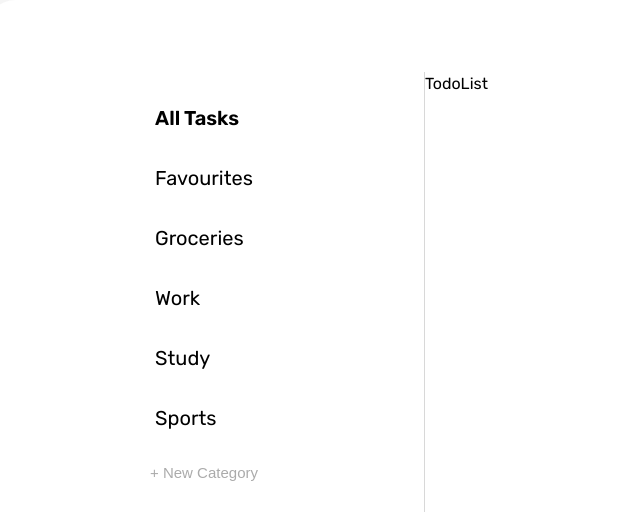
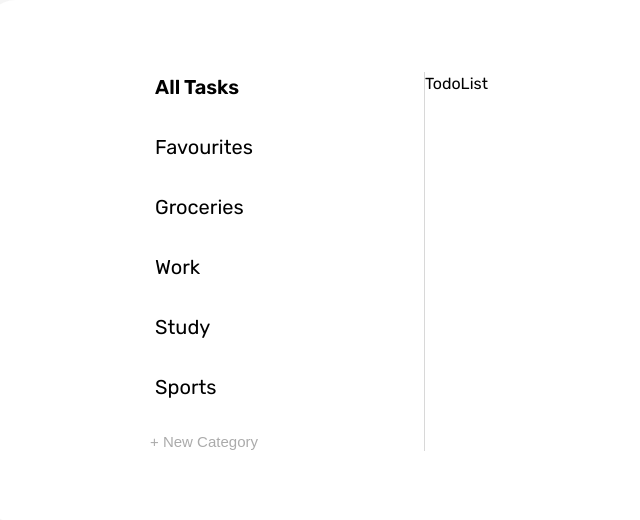
Before and after one commit to serhiyhvala/redux-toolkit-todolist, a React (Vite) app: page / in a window 1280 px wide. Shown: the top 520 px of the page, without its empty margins (156-796 px from the left). Built offline with nearby package versions, Linux system fonts and the light colour scheme.

Commit message:
Update Styles for Categories

```diff
--- a/src/App.module.scss
+++ b/src/App.module.scss
@@ -1,6 +1,5 @@
 .container {
   max-width: 1000px;
-  max-height: 670px;
   background-color: #ffff;
   border-radius: 32px;
   margin: 0 auto;
--- a/src/components/categories/Categories.module.scss
+++ b/src/components/categories/Categories.module.scss
@@ -1,6 +1,5 @@
 .categories {
   width: 440px;
-  height: 440px;
   display: flex;
   flex-direction: column;
   align-items: center;
```
